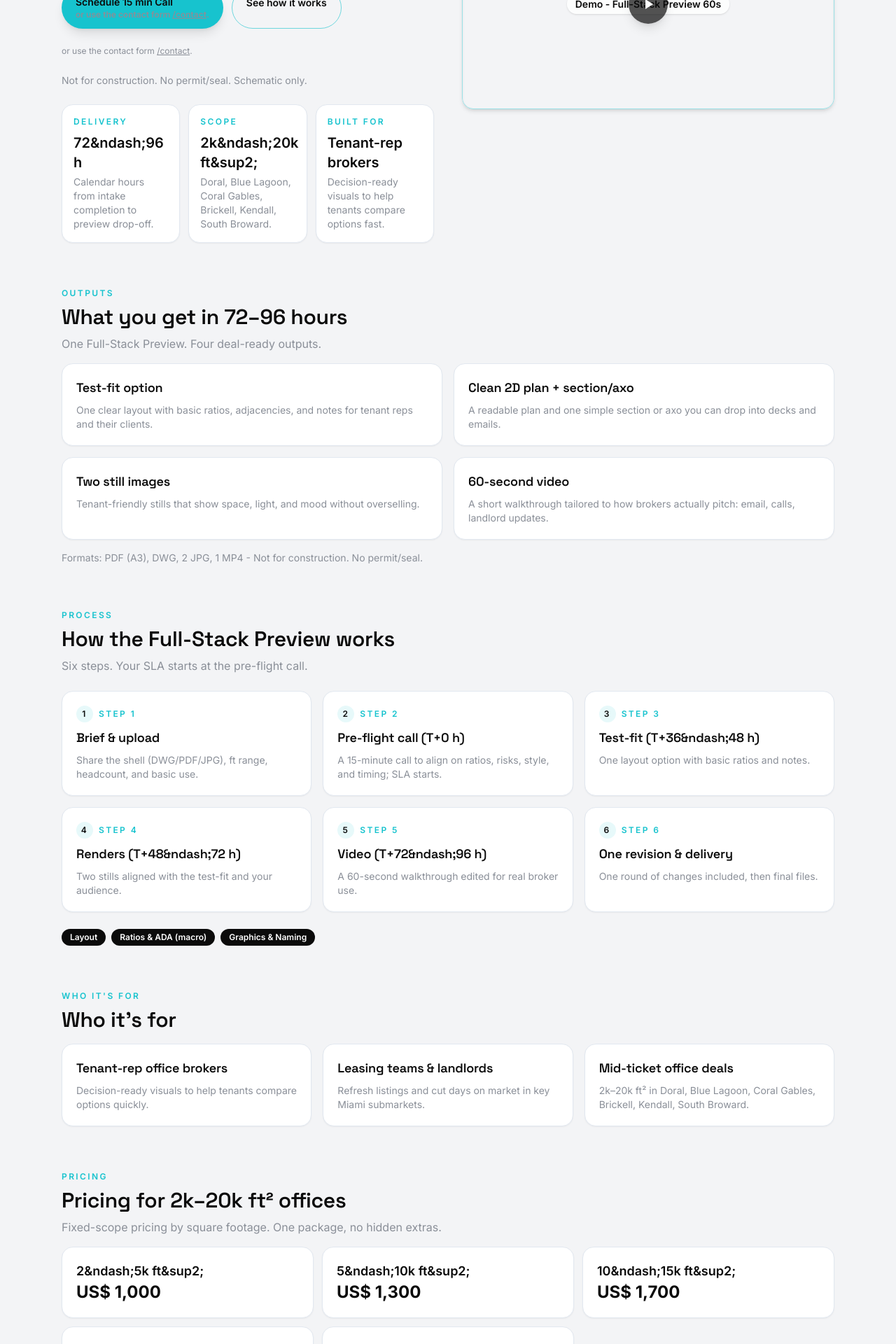
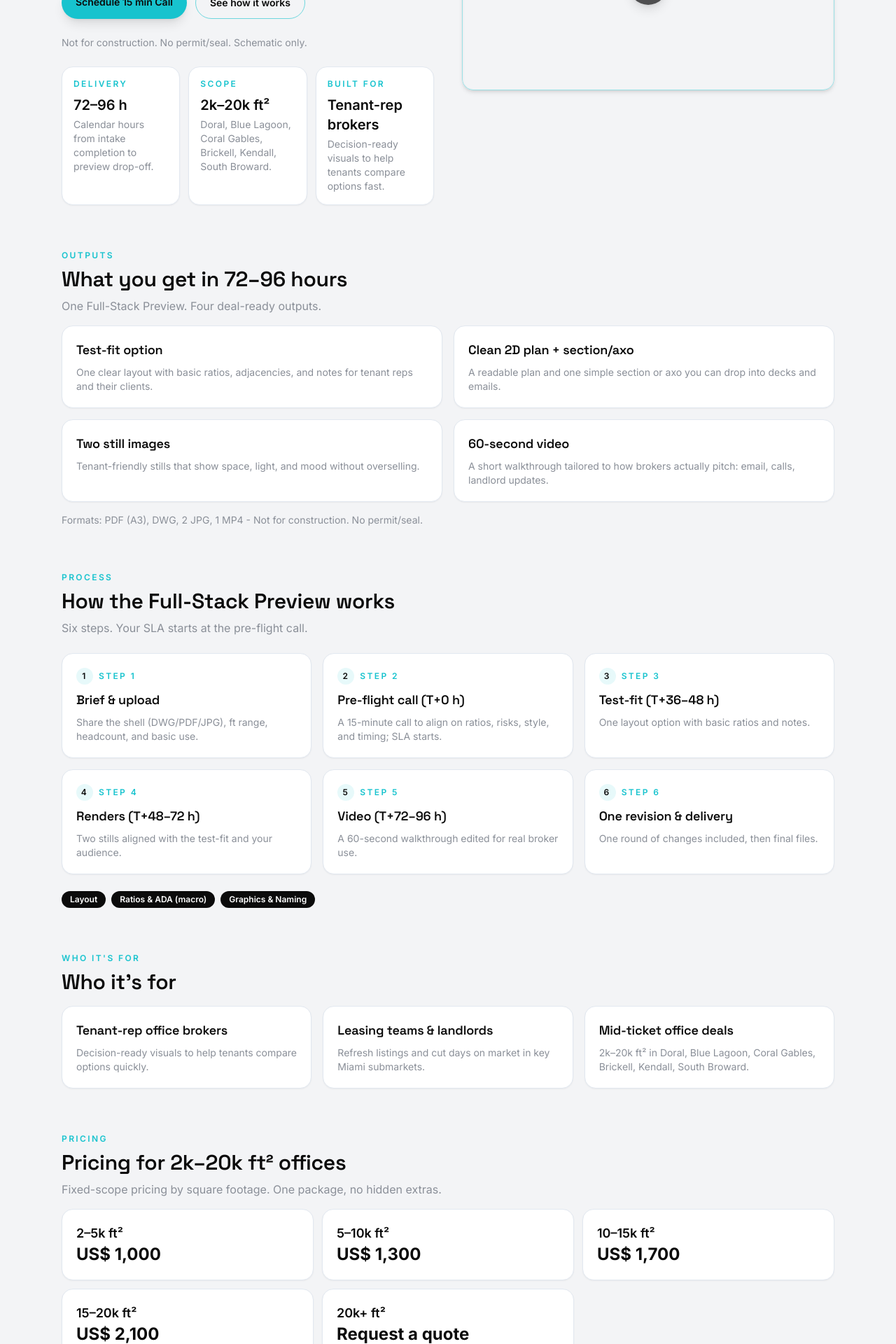
Before and after one commit to mategzg/Planora, a Next.js app: page / in a window 1280 px wide. Shown: the part 460-2380 px from the top of the page at 70% size. Built offline with nearby package versions, Linux system fonts and the light colour scheme.

Commit message:
fix: entities and CTA fallback cleanup

```diff
--- a/app/contact/page.tsx
+++ b/app/contact/page.tsx
@@ -44,7 +44,6 @@ export default function ContactPage() {
             Schedule 15 min Call
           </a>
         </div>
-          <p className="text-xs text-muted">or use the contact form <a href="/contact" className="underline">/contact</a>.</p>
         <div className="lg:col-span-2">
           <ContactForm />
         </div>
--- a/app/how-it-works/page.tsx
+++ b/app/how-it-works/page.tsx
@@ -34,7 +34,7 @@ export default function HowItWorksPage() {
           >
             <div className="flex items-center justify-between text-xs font-semibold uppercase tracking-[0.2em] text-accent">
               <span>Step {idx + 1}</span>
-              <span>{step.title.includes('T+') ? step.title.split(' ')[0] : '72&ndash;96 h'}</span>
+              <span>{step.title.includes('T+') ? step.title.split(' ')[0] : '72–96 h'}</span>
             </div>
             <h2 className="text-lg font-semibold text-ink">{step.title}</h2>
             <p className="text-sm text-muted">{step.detail}</p>
--- a/app/layout.tsx
+++ b/app/layout.tsx
@@ -10,9 +10,9 @@ const inter = Inter({ subsets: ['latin'], weight: ['400', '500', '600', '700'],
 const spaceGrotesk = Space_Grotesk({ subsets: ['latin'], weight: ['600', '700'], variable: '--font-space-grotesk' })
 const jetbrainsMono = JetBrains_Mono({ subsets: ['latin'], weight: ['500'], variable: '--font-jetbrains-mono' })
 
-const defaultTitle = 'Planora | Full-Stack office previews in 72&ndash;96 h for Miami brokers'
+const defaultTitle = 'Planora | Full-Stack office previews in 72–96 h for Miami brokers'
 const defaultDescription =
-  'Full-Stack office previews for tenant-rep brokers in Miami: one test-fit, clean 2D, two stills, and a 60-second video delivered in 72&ndash;96 hours for 2k&ndash;20k ft&sup2; deals.'
+  'Full-Stack office previews for tenant-rep brokers in Miami: one test-fit, clean 2D, two stills, and a 60-second video delivered in 72–96 hours for 2k–20k ft² deals.'
 
 export const metadata: Metadata = {
   metadataBase: new URL(SITE_URL),
--- a/app/page.tsx
+++ b/app/page.tsx
@@ -13,16 +13,16 @@ import {
 } from '@/lib/content'
 
 export const metadata: Metadata = {
-  title: 'Planora | Full-Stack office previews in 72&ndash;96 h for Miami brokers',
+  title: 'Planora | Full-Stack office previews in 72–96 h for Miami brokers',
   description:
-    'Full-Stack office previews for tenant-rep brokers in Miami: one test-fit, clean 2D, two stills, and a 60-second video delivered in 72&ndash;96 hours for 2k&ndash;20k ft&sup2; deals.',
+    'Full-Stack office previews for tenant-rep brokers in Miami: one test-fit, clean 2D, two stills, and a 60-second video delivered in 72–96 hours for 2k–20k ft² deals.',
   alternates: {
     canonical: 'https://planora-testfit.vercel.app/',
   },
   openGraph: {
-    title: 'Planora | Full-Stack office previews in 72&ndash;96 h for Miami brokers',
+    title: 'Planora | Full-Stack office previews in 72–96 h for Miami brokers',
     description:
-      'Full-Stack office previews for tenant-rep brokers in Miami: one test-fit, clean 2D, two stills, and a 60-second video delivered in 72&ndash;96 hours for 2k&ndash;20k ft&sup2; deals.',
+      'Full-Stack office previews for tenant-rep brokers in Miami: one test-fit, clean 2D, two stills, and a 60-second video delivered in 72–96 hours for 2k–20k ft² deals.',
     url: 'https://planora-testfit.vercel.app/',
     images: ['/og-planora.png'],
   },
@@ -34,10 +34,10 @@ export default function HomePage() {
       <section className="grid items-center gap-10 lg:grid-cols-2">
         <div className="space-y-6">
           <p className="text-xs font-semibold uppercase tracking-[0.2em] text-accent">
-            For tenant-rep brokers  Miami  2k&ndash;20k ft&sup2;
+            For tenant-rep brokers  Miami  2k–20k ft²
           </p>
           <h1 className="text-3xl font-bold sm:text-4xl lg:text-5xl">
-            Close faster with a Full-Stack Preview in 72&ndash;96 h
+            Close faster with a Full-Stack Preview in 72–96 h
           </h1>
           <p className="max-w-2xl text-lg text-muted">
             One decision-ready option: test-fit, clean 2D, two stills, and a 60-second video-built for tenant-rep deals in Miami's key submarkets.
@@ -48,7 +48,6 @@ export default function HomePage() {
               className="rounded-full bg-accent px-5 py-3 text-sm font-semibold text-ink shadow-lg transition duration-200 hover:-translate-y-0.5 hover:shadow-xl focus-visible:outline focus-visible:outline-2 focus-visible:outline-offset-2 focus-visible:outline-accent"
             >
               Schedule 15 min Call
-          <p className="text-xs text-muted">or use the contact form <Link href="/contact" className="underline">/contact</Link>.</p>
             </a>
             <Link
               href="/how-it-works"
@@ -57,7 +56,6 @@ export default function HomePage() {
               See how it works
             </Link>
           </div>
-          <p className="text-xs text-muted">or use the contact form <Link href="/contact" className="underline">/contact</Link>.</p>
           <p className="text-sm text-muted">Not for construction. No permit/seal. Schematic only.</p>
 
           <div className="grid grid-cols-1 gap-3 sm:grid-cols-3">
@@ -89,7 +87,7 @@ export default function HomePage() {
       <section id="what-you-get" className="space-y-4">
         <div className="flex flex-col gap-2">
           <p className="text-xs font-semibold uppercase tracking-[0.2em] text-accent">Outputs</p>
-          <h2 className="text-2xl font-semibold sm:text-3xl">What you get in 72&ndash;96 hours</h2>
+          <h2 className="text-2xl font-semibold sm:text-3xl">What you get in 72–96 hours</h2>
           <p className="max-w-3xl text-muted">One Full-Stack Preview. Four deal-ready outputs.</p>
         </div>
         <div className="grid gap-4 md:grid-cols-2">
@@ -159,7 +157,7 @@ export default function HomePage() {
           </div>
           <div className="rounded-2xl border border-slate-200 bg-paper p-5 shadow-sm">
             <h3 className="text-lg font-semibold">Mid-ticket office deals</h3>
-            <p className="mt-2 text-sm text-muted">2k&ndash;20k ft&sup2; in Doral, Blue Lagoon, Coral Gables, Brickell, Kendall, South Broward.</p>
+            <p className="mt-2 text-sm text-muted">2k–20k ft² in Doral, Blue Lagoon, Coral Gables, Brickell, Kendall, South Broward.</p>
           </div>
         </div>
       </section>
@@ -167,7 +165,7 @@ export default function HomePage() {
       <section id="pricing" className="space-y-4">
         <div className="flex flex-col gap-2">
           <p className="text-xs font-semibold uppercase tracking-[0.2em] text-accent">Pricing</p>
-          <h2 className="text-2xl font-semibold sm:text-3xl">Pricing for 2k&ndash;20k ft&sup2; offices</h2>
+          <h2 className="text-2xl font-semibold sm:text-3xl">Pricing for 2k–20k ft² offices</h2>
           <p className="max-w-3xl text-muted">Fixed-scope pricing by square footage. One package, no hidden extras.</p>
         </div>
         <div className="grid gap-3 sm:grid-cols-2 lg:grid-cols-3">
--- a/app/pricing/page.tsx
+++ b/app/pricing/page.tsx
@@ -14,14 +14,14 @@ const quoteMailto =
 export const metadata: Metadata = {
   title: 'Pricing | Planora',
   description:
-    'Launch pricing for the Planora Full-Stack Preview (2k&ndash;20k ft&sup2;): fixed tiers, add-ons, and individual items for Miami tenant-rep brokers.',
+    'Launch pricing for the Planora Full-Stack Preview (2k–20k ft²): fixed tiers, add-ons, and individual items for Miami tenant-rep brokers.',
   alternates: {
     canonical: 'https://planora-testfit.vercel.app/pricing',
   },
   openGraph: {
     title: 'Pricing | Planora',
     description:
-      'Launch pricing for the Planora Full-Stack Preview (2k&ndash;20k ft&sup2;): fixed tiers, add-ons, and individual items for Miami tenant-rep brokers.',
+      'Launch pricing for the Planora Full-Stack Preview (2k–20k ft²): fixed tiers, add-ons, and individual items for Miami tenant-rep brokers.',
     url: 'https://planora-testfit.vercel.app/pricing',
     images: ['/og-planora.png'],
   },
@@ -34,7 +34,7 @@ export default function PricingPage() {
         <p className="text-xs font-semibold uppercase tracking-[0.2em] text-accent">Pricing</p>
         <h1 className="text-3xl font-bold sm:text-4xl">Full Launch pricing and add-ons</h1>
         <p className="max-w-3xl text-muted">Fixed-scope pricing by square footage. One package, no hidden extras.</p>
-        <p className="text-sm text-muted">Launch pricing &ndash; first 60 days &ndash; up to 5 clients</p>
+        <p className="text-sm text-muted">Launch pricing – first 60 days – up to 5 clients</p>
       </header>
       <div className="grid gap-4 sm:grid-cols-2 lg:grid-cols-3">
         {pricingTiers.map((tier) => (
@@ -43,7 +43,7 @@ export default function PricingPage() {
             className="rounded-2xl border border-slate-200 bg-paper p-5 shadow-sm"
           >
             <p className="text-lg font-semibold">{tier.range}</p>
-            {tier.range === '20k+ ft&sup2;' ? (
+            {tier.range === '20k+ ft²' ? (
               <a
                 href={quoteMailto}
                 className="text-2xl font-bold text-accent underline underline-offset-4"
@@ -105,7 +105,6 @@ export default function PricingPage() {
         >
           Schedule 15 min Call
         </a>
-        <p className="text-xs text-muted">or use the contact form <Link href="/contact" className="underline">/contact</Link>.</p>
         <Link
           href="/gift"
           className="rounded-full border border-accent/60 px-5 py-3 text-sm font-semibold text-ink transition duration-200 hover:-translate-y-0.5 hover:bg-paper hover:shadow-md"
--- a/lib/content.ts
+++ b/lib/content.ts
@@ -19,12 +19,12 @@ export const navItems: NavItem[] = [
 export const proofPoints = [
   {
     label: 'Delivery',
-    value: '72&ndash;96 h',
+    value: '72–96 h',
     detail: 'Calendar hours from intake completion to preview drop-off.',
   },
   {
     label: 'Scope',
-    value: '2k&ndash;20k ft&sup2;',
+    value: '2k–20k ft²',
     detail: 'Doral, Blue Lagoon, Coral Gables, Brickell, Kendall, South Broward.',
   },
   {
@@ -64,30 +64,30 @@ export const steps = [
     title: 'Pre-flight call (T+0 h)',
     detail: 'A 15-minute call to align on ratios, risks, style, and timing; SLA starts.',
   },
-  { title: 'Test-fit (T+36&ndash;48 h)', detail: 'One layout option with basic ratios and notes.' },
+  { title: 'Test-fit (T+36–48 h)', detail: 'One layout option with basic ratios and notes.' },
   {
-    title: 'Renders (T+48&ndash;72 h)',
+    title: 'Renders (T+48–72 h)',
     detail: 'Two stills aligned with the test-fit and your audience.',
   },
-  { title: 'Video (T+72&ndash;96 h)', detail: 'A 60-second walkthrough edited for real broker use.' },
+  { title: 'Video (T+72–96 h)', detail: 'A 60-second walkthrough edited for real broker use.' },
   { title: 'One revision & delivery', detail: 'One round of changes included, then final files.' },
 ]
 
 export const qaChips = ['Layout', 'Ratios & ADA (macro)', 'Graphics & Naming']
 
 export const pricingTiers = [
-  { range: '2&ndash;5k ft&sup2;', price: 'US$ 1,000', note: 'Launch' },
-  { range: '5&ndash;10k ft&sup2;', price: 'US$ 1,300', note: 'Launch' },
-  { range: '10&ndash;15k ft&sup2;', price: 'US$ 1,700', note: 'Launch' },
-  { range: '15&ndash;20k ft&sup2;', price: 'US$ 2,100', note: 'Launch' },
-  { range: '20k+ ft&sup2;', price: 'Request a quote', note: 'Scope review' },
+  { range: '2–5k ft²', price: 'US$ 1,000', note: 'Launch' },
+  { range: '5–10k ft²', price: 'US$ 1,300', note: 'Launch' },
+  { range: '10–15k ft²', price: 'US$ 1,700', note: 'Launch' },
+  { range: '15–20k ft²', price: 'US$ 2,100', note: 'Launch' },
+  { range: '20k+ ft²', price: 'Request a quote', note: 'Scope review' },
 ]
 
 export const pricingConditions = [
-  'Launch pricing (public) for Miami tenant-rep office previews (2k&ndash;20k ft&sup2;); >20k by quote.',
+  'Launch pricing (public) for Miami tenant-rep office previews (2k–20k ft²); >20k by quote.',
   'Scope: 1 test-fit, 1 clean 2D plan (PDF A3), 1 section/axonometric, 2 JPG stills, 1x60s MP4, schematic only.',
   'One revision included; SketchUp 3D model available on request; no Revit export.',
-  'Delivery window 72&ndash;96 h from intake completion; no 48h rush option in public offer.',
+  'Delivery window 72–96 h from intake completion; no 48h rush option in public offer.',
   'Payment: 50/50 (deposit + delivery). Currency always shown as US$.',
   'Not for construction or permitting; tenant-facing and landlord-ready preview materials.',
   'File formats: PDF A3, DWG, 2x JPG stills, 1x MP4 video with subtle brand overlay.',
@@ -112,15 +112,15 @@ export const addOns = [
 ]
 
 export const individualItems = [
-  { title: 'Test-fit only', price: 'US$ 0.12/ft&sup2; (min US$ 600)' },
+  { title: 'Test-fit only', price: 'US$ 0.12/ft² (min US$ 600)' },
   { title: 'Single render', price: 'US$ 400' },
   { title: '60-second video only', price: 'US$ 1,000' },
 ]
 
 export const caseStudies = [
   {
-    eyebrow: 'Demo &ndash; 3k ft &ndash; Delivered in 72 h',
-    title: 'Demo 3k ft &ndash; Delivered in 72 h',
+    eyebrow: 'Demo – 3k ft – Delivered in 72 h',
+    title: 'Demo 3k ft – Delivered in 72 h',
     body: 'One test-fit option focused on hybrid work.',
     bullets: [
       'Clean 2D + axo for landlord updates.',
@@ -128,8 +128,8 @@ export const caseStudies = [
     ],
   },
   {
-    eyebrow: 'Demo &ndash; 14k ft &ndash; Delivered in 72 h',
-    title: 'Demo 14k ft &ndash; Delivered in 72 h',
+    eyebrow: 'Demo – 14k ft – Delivered in 72 h',
+    title: 'Demo 14k ft – Delivered in 72 h',
     body: 'Single option aligned with target ratios.',
     bullets: [
       'Clean 2D + section for internal review.',
@@ -137,7 +137,7 @@ export const caseStudies = [
     ],
   },
   {
-    eyebrow: 'Demo &ndash; 8k ft &ndash; Delivered in 84 h',
+    eyebrow: 'Demo – 8k ft – Delivered in 84 h',
     title: 'Hybrid floorplate for a growth tenant',
     body: 'Balanced focus rooms + open plan for Miami corridors.',
     bullets: [
@@ -154,7 +154,7 @@ export const quickFaqs = [
       'Shell plan if available (DWG/PDF/JPG), ft range, headcount, basic use. Brand guidelines optional.',
   },
   {
-    question: 'When does the 72&ndash;96 h timeline start?',
+    question: 'When does the 72–96 h timeline start?',
     answer: 'Once we confirm the brief on a quick pre-flight call and have all inputs.',
   },
   {
@@ -175,7 +175,7 @@ export const faqs = [
       'Shell (DWG/PDF/JPG) if available, ft range, headcount, basic use, and any style cues. If no shell, we use a generic footprint to move fast.',
   },
   {
-    question: 'When does the 72&ndash;96 h SLA start?',
+    question: 'When does the 72–96 h SLA start?',
     answer:
       'After the pre-flight call confirms the brief and files. If inputs are missing, the SLA pauses until we have them.',
   },
@@ -185,7 +185,7 @@ export const faqs = [
   },
   {
     question: 'How do you price footage?',
-    answer: 'Public Launch tiers cover 2k&ndash;20k ft&sup2;. >20k ft is quoted after a quick scope review.',
+    answer: 'Public Launch tiers cover 2k–20k ft². >20k ft is quoted after a quick scope review.',
   },
   {
     question: 'Can you work under NDA?',
@@ -223,6 +223,6 @@ export const submarkets = [
   'Other',
 ]
 
-export const ftRanges = ['2&ndash;5k ft&sup2;', '5&ndash;10k ft&sup2;', '10&ndash;15k ft&sup2;', '15&ndash;20k ft&sup2;', '20k+ ft&sup2;']
+export const ftRanges = ['2–5k ft²', '5–10k ft²', '10–15k ft²', '15–20k ft²', '20k+ ft²']
 
 export const giftStyles = ['Modern Minimal', 'Tech Chic', 'Warm Contemporary']
```
Also changed, not shown: 1 other file (tests, documents, lock files or other folders).
